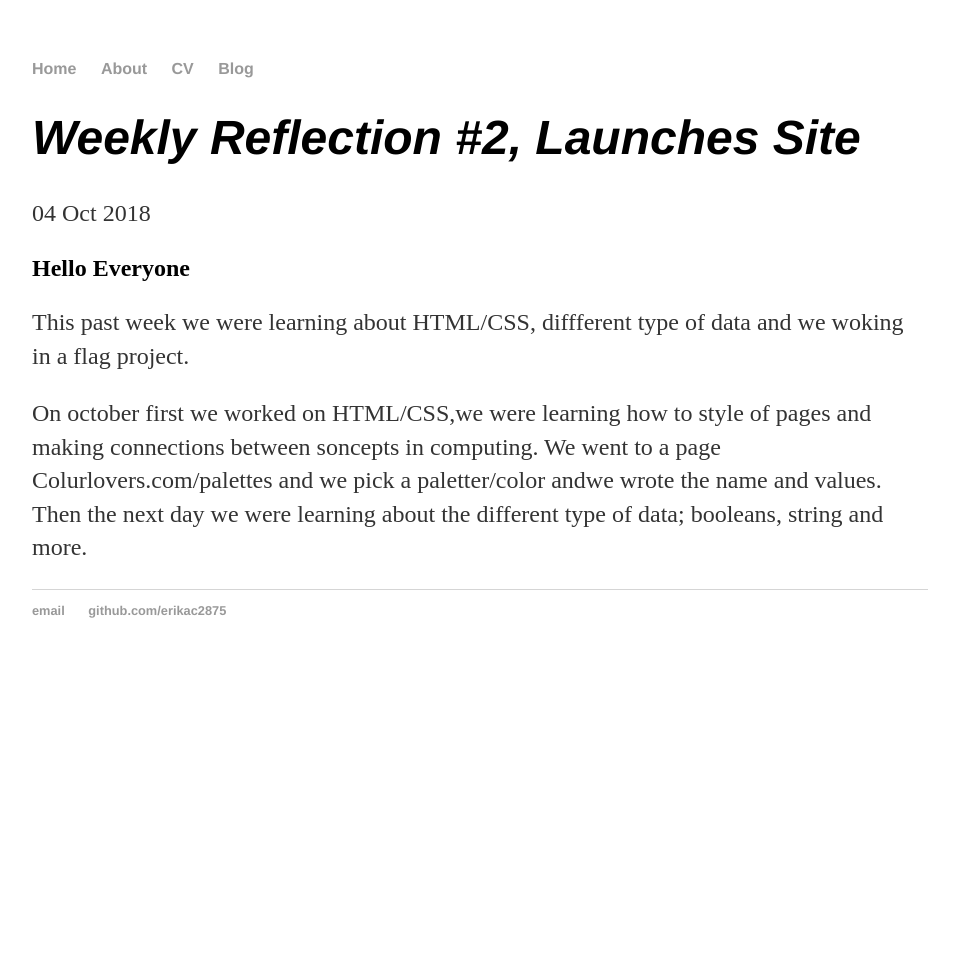
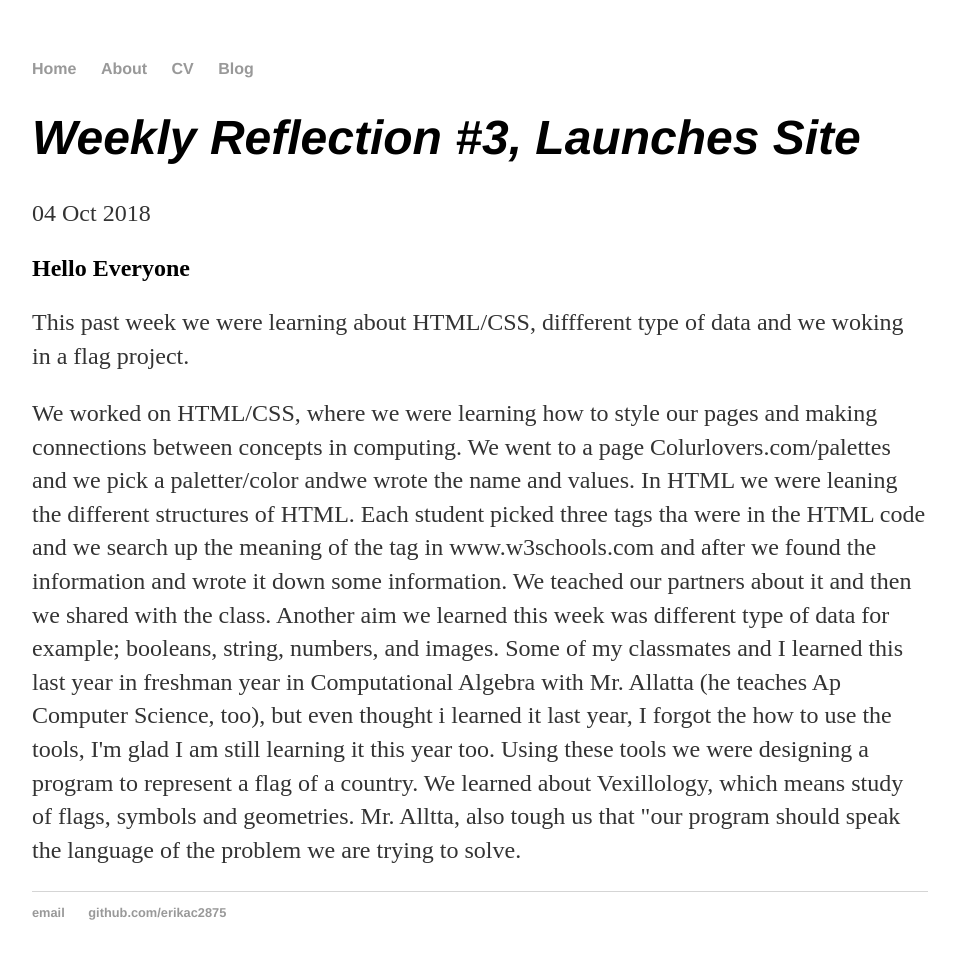
Before and after one commit to erikac2875/erikac2875.github.io, a Jekyll site: the page built from _posts/2018-10-04-Weekly-Reflection-#3-site-launched.md, in a window 1280 px wide. Shown: the whole page, without its empty margins (160-1119 px from the left). Built offline with Jekyll 4.4.1, drawn with Linux system fonts in a browser that asks for light colours; before the commit the page ends 900 px from its top, so only the background shows below that.

Commit message:
Update 2018-10-04-Weekly-Reflection-#3-site-launched.md

```diff
--- a/_posts/2018-10-04-Weekly-Reflection-#3-site-launched.md
+++ b/_posts/2018-10-04-Weekly-Reflection-#3-site-launched.md
@@ -1,10 +1,10 @@
 ---
 layout: post
-title: "Weekly Reflection #2, Launches Site"
+title: "Weekly Reflection #3, Launches Site"
 date: 2018-10-04
 ---
 <h2>Hello Everyone</h2>
 <p>This past week we were learning about HTML/CSS, diffferent type of data and we woking in a flag project.
 </p>
-<p>On october first we worked on HTML/CSS,we were learning how to style of pages and making connections between soncepts in computing. We went to a page Colurlovers.com/palettes and we pick a paletter/color andwe wrote the name and values. Then the next day we were learning about the different type of data; booleans, string and more.
+<p>We worked on HTML/CSS, where we were learning how to style our pages and making connections between concepts in computing. We went to a page Colurlovers.com/palettes and we pick a paletter/color andwe wrote the name and values. In HTML we were leaning the different structures of HTML. Each student picked three tags tha were in the HTML code and we search up the meaning of the tag in www.w3schools.com and after we found the information and wrote it down some information. We teached our partners about it and then we shared with the class. Another aim we learned this week was different type of data for example; booleans, string, numbers, and images. Some of my classmates and I learned this last year in freshman year in Computational Algebra with Mr. Allatta (he teaches Ap Computer Science, too), but even thought i learned it last year, I forgot the how to use the tools, I'm glad I am still learning it this year too. Using these tools we were designing a program to represent a flag of a country. We learned about Vexillology, which means study of flags, symbols and geometries. Mr. Alltta, also tough us that "our program should speak the language of the problem we are trying to solve.
  </p>
```
